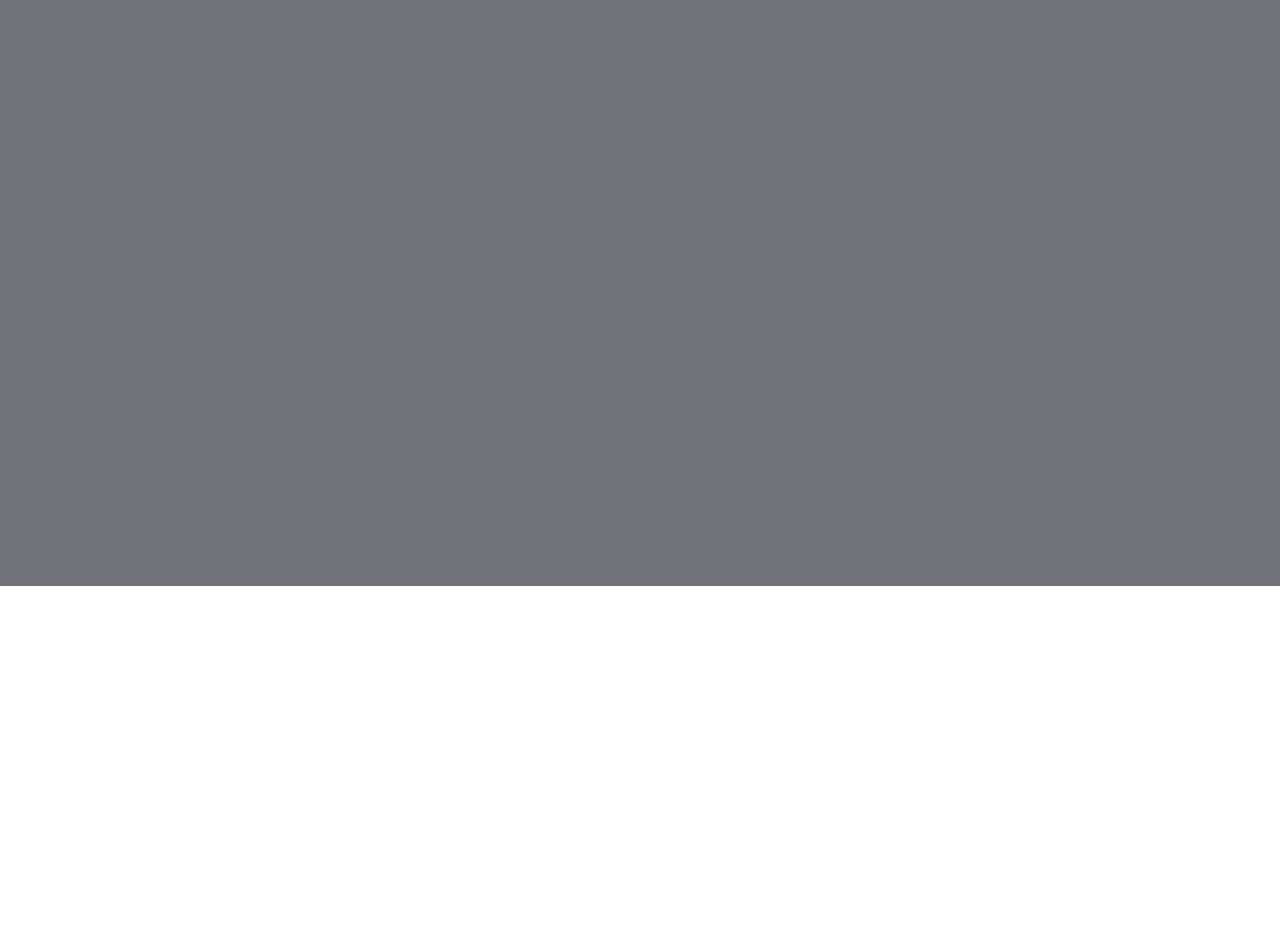
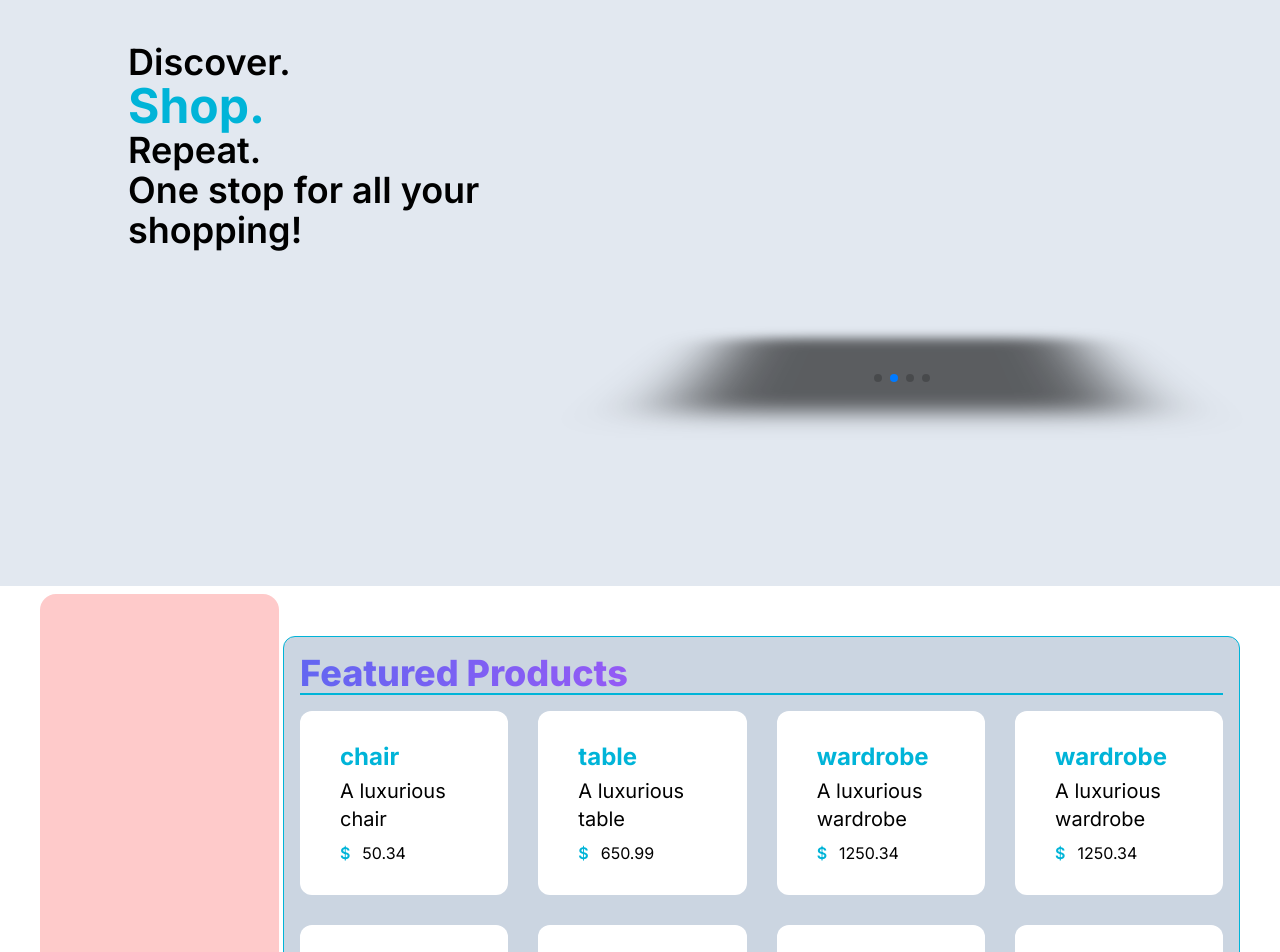
Before and after one commit to hsbrRahman/sellcart, a Next.js app: page / in a window 1280 px wide. Shown: the part 320-1272 px from the top of the page. Before the commit the page ends 906 px from the top, so only its background shows below. Built offline with nearby package versions, Linux system fonts and the light colour scheme.

Commit message:
working on dashboard

```diff
--- /dev/null
+++ b/app/dashboard/[id]/page.jsx
@@ -0,0 +1,33 @@
+import UploadProduct from "@/components/UploadProduct";
+import { Button } from "@/components/ui/button";
+import { Input } from "@/components/ui/input";
+
+const page = () => {
+  return (
+    <div className="w-screen h-screen p-2">
+      <section className="container w-[90%] mx-auto h-[85%] flex flex-col lg:flex-row gap-1">
+        <div className="h-full w-[30%] rounded-xl">
+          <div className="m-auto w-[90%] h-[90%] flex flex-col justify-center items-center">
+            <div className="bg-indigo-100 w-[50%] h-[32%] rounded-full">
+              user avatar/photo
+            </div>
+            <div className="w-full">
+              <p className="text-lg">Change avatar/photo</p>
+              <Input type="file" />
+            </div>
+          </div>
+        </div>
+        <div className="h-full w-[70%] rounded-xl flex flex-col">
+          <div className="h-[10%]">
+            <UploadProduct />
+          </div>
+          <div className="w-full h-[90%] bg-yellow-500">
+            scroll-list of products
+          </div>
+        </div>
+      </section>
+    </div>
+  );
+};
+
+export default page;
--- a/app/page.js
+++ b/app/page.js
@@ -1,7 +1,30 @@
+import HomeCarousel from "@/components/HomeCarousel";
+import ProductsSection from "@/components/ProductsSection";
+
 export default function Home() {
   return (
-    <main className="bg-zinc-500 flex min-h-screen flex-col items-center justify-between p-24">
-      test
+    <main className="flex flex-col min-h-screen w-full">
+      <section className=" flex min-h-screen flex-col items-center justify-between p-24 lg:flex-row bg-slate-200">
+        <div className="container mx-auto -mt-20 ">
+          <div className="flex flex-col xl:flex-row items-center justify-between gap-8 lg:gap-0">
+            <div className="text-center xl:text-left order-2 xl:order-none xl:inline flex flex-col items-center justify-center">
+              <div
+                className="text-4xl font-semibold w-full flex flex-col
+            items-center xl:inline"
+              >
+                <h1>Discover.</h1>
+                <h1 className="text-accent text-5xl font-bold"> Shop.</h1>
+                <h1 className="">Repeat.</h1>
+                <h1 className="">One stop for all your shopping!</h1>
+              </div>
+            </div>
+            <div>
+              <HomeCarousel />
+            </div>
+          </div>
+        </div>
+      </section>
+      <ProductsSection />
     </main>
   );
 }
--- /dev/null
+++ b/components/HomeCarousel.jsx
@@ -0,0 +1,47 @@
+"use client";
+
+import { Swiper, SwiperSlide } from "swiper/react";
+import { EffectCube, Pagination, Autoplay } from "swiper/modules";
+
+import "swiper/css";
+import "swiper/css/effect-cube";
+import "swiper/css/pagination";
+
+const HomeCarousel = () => {
+  return (
+    <div className="w-[500px] h-[500px] text-black relative">
+      <Swiper
+        effect={"cube"}
+        grabCursor={true}
+        cubeEffect={{
+          shadow: true,
+          slideShadows: true,
+          shadowOffset: 20,
+          shadowScale: 0.94,
+        }}
+        autoplay={{
+          delay: 1500,
+          disableOnInteraction: false,
+        }}
+        pagination={true}
+        modules={[EffectCube, Pagination, Autoplay]}
+        className="mySwiper w-full h-full"
+      >
+        <SwiperSlide className="text-center font-medium flex justify-center align-center">
+          <div className="block w-full h-full object-cover">1</div>
+        </SwiperSlide>
+        <SwiperSlide className="text-center font-medium flex justify-center align-center">
+          2
+        </SwiperSlide>
+        <SwiperSlide className="text-center font-medium flex justify-center align-center">
+          3
+        </SwiperSlide>
+        <SwiperSlide className="text-center font-medium flex justify-center align-center">
+          4
+        </SwiperSlide>
+      </Swiper>
+    </div>
+  );
+};
+
+export default HomeCarousel;
--- /dev/null
+++ b/components/ProductList.jsx
@@ -0,0 +1,100 @@
+import { ScrollArea } from "./ui/scroll-area";
+
+const products = [
+  {
+    id: 1,
+    name: "chair",
+    price: "50.34",
+    uid: "",
+    desccription: "A luxurious chair",
+  },
+  {
+    id: 2,
+    name: "table",
+    price: "650.99",
+    uid: "",
+    desccription: "A luxurious table",
+  },
+  {
+    id: 3,
+    name: "wardrobe",
+    price: "1250.34",
+    uid: "",
+    desccription: "A luxurious wardrobe",
+  },
+  {
+    id: 4,
+    name: "wardrobe",
+    price: "1250.34",
+    uid: "",
+    desccription: "A luxurious wardrobe",
+  },
+  {
+    id: 5,
+    name: "wardrobe",
+    price: "1250.34",
+    uid: "",
+    desccription: "A luxurious wardrobe",
+  },
+  {
+    id: 6,
+    name: "wardrobe",
+    price: "1250.34",
+    uid: "",
+    desccription: "A luxurious wardrobe",
+  },
+  {
+    id: 7,
+    name: "wardrobe",
+    price: "1250.34",
+    uid: "",
+    desccription: "A luxurious wardrobe",
+  },
+  {
+    id: 8,
+    name: "wardrobe",
+    price: "1250.34",
+    uid: "",
+    desccription: "A luxurious wardrobe",
+  },
+  {
+    id: 9,
+    name: "wardrobe",
+    price: "1250.34",
+    uid: "",
+    desccription: "A luxurious wardrobe",
+  },
+];
+const ProductList = () => {
+  return (
+    <ScrollArea className="h-[500px] border border-accent p-4 bg-slate-300 rounded-xl">
+      <p className="font-extrabold text-4xl border-b-2 border-accent bg-clip-text text-transparent bg-gradient-to-r from-indigo-500 via-purple-500 to-pink-500">
+        Featured Products
+      </p>
+
+      <ul className="pt-4 grid grid-cols-1 lg:grid-cols-4 gap-[30px]">
+        {products.map((product, index) => {
+          return (
+            <li
+              key={index}
+              className="bg-white h-[184px] py-6 px-10 rounded-xl flex flex-col justify-center items-center lg:items-start gap-1"
+            >
+              <span className="text-accent text-2xl font-bold">
+                {product.name}
+              </span>
+              <h3 className="text-xl max-w-[260px] min-h-[60px] text-center lg:text-left ">
+                {product.desccription}
+              </h3>
+              <div className="flex items-center gap-3">
+                <span className="font-semibold text-accent">$</span>
+                <p className="text-black">{product.price}</p>
+              </div>
+            </li>
+          );
+        })}
+      </ul>
+    </ScrollArea>
+  );
+};
+
+export default ProductList;
--- /dev/null
+++ b/components/ProductsSection.jsx
@@ -0,0 +1,16 @@
+import ProductList from "./ProductList";
+
+const ProductsSection = () => {
+  return (
+    <div className="w-full h-[600px] p-2 flex flex-col lg:flex-col">
+      <div className="w-[95%] h-full mx-auto rounded-xl flex gap-1">
+        <section className="w-[20%] bg-red-200 h-full rounded-2xl"></section>
+        <section className="w-[80%]  h-full flex items-center rounded-2xl">
+          <ProductList />
+        </section>
+      </div>
+    </div>
+  );
+};
+
+export default ProductsSection;
--- /dev/null
+++ b/components/UploadProduct.jsx
@@ -0,0 +1,29 @@
+"use client";
+import { Button } from "./ui/button";
+import { collection, addDoc } from "firebase/firestore";
+import { db } from "@/firebase/firebase.config";
+
+const UploadProduct = () => {
+  const AddDoc = async () => {
+    try {
+      const docRef = await addDoc(collection(db, "users"), {
+        first: "Ada",
+        last: "Lovelace",
+        born: 1815,
+      });
+      console.log("Document written with ID: ", docRef.id);
+    } catch (e) {
+      console.error("Error adding document: ", e);
+    }
+  };
+
+  return (
+    <div>
+      <Button className="w-[240px] bg-pink-50 text-accent rounded-xl font-semibold text-xl hover:bg-slate-300">
+        Upload a product
+      </Button>
+    </div>
+  );
+};
+
+export default UploadProduct;
--- /dev/null
+++ b/components/ui/scroll-area.jsx
@@ -0,0 +1,46 @@
+"use client";
+
+import * as React from "react";
+import * as ScrollAreaPrimitive from "@radix-ui/react-scroll-area";
+
+import { cn } from "@/lib/utils";
+
+const ScrollArea = React.forwardRef(
+  ({ className, children, ...props }, ref) => (
+    <ScrollAreaPrimitive.Root
+      ref={ref}
+      className={cn("relative overflow-hidden", className)}
+      {...props}
+    >
+      <ScrollAreaPrimitive.Viewport className="h-full w-full rounded-[inherit]">
+        {children}
+      </ScrollAreaPrimitive.Viewport>
+      <ScrollBar />
+      <ScrollAreaPrimitive.Corner />
+    </ScrollAreaPrimitive.Root>
+  )
+);
+ScrollArea.displayName = ScrollAreaPrimitive.Root.displayName;
+
+const ScrollBar = React.forwardRef(
+  ({ className, orientation = "vertical", ...props }, ref) => (
+    <ScrollAreaPrimitive.ScrollAreaScrollbar
+      ref={ref}
+      orientation={orientation}
+      className={cn(
+        "flex touch-none select-none transition-colors",
+        orientation === "vertical" &&
+          "h-full w-2.5 border-l border-l-transparent p-[1px]",
+        orientation === "horizontal" &&
+          "h-2.5 flex-col border-t border-t-transparent p-[1px]",
+        className
+      )}
+      {...props}
+    >
+      <ScrollAreaPrimitive.ScrollAreaThumb className="relative flex-1 rounded-full bg-accent dark:bg-slate-800" />
+    </ScrollAreaPrimitive.ScrollAreaScrollbar>
+  )
+);
+ScrollBar.displayName = ScrollAreaPrimitive.ScrollAreaScrollbar.displayName;
+
+export { ScrollArea, ScrollBar };
--- a/package.json
+++ b/package.json
@@ -10,6 +10,7 @@
   },
   "dependencies": {
     "@radix-ui/react-dialog": "^1.1.1",
+    "@radix-ui/react-scroll-area": "^1.1.0",
     "@radix-ui/react-slot": "^1.1.0",
     "class-variance-authority": "^0.7.0",
     "clsx": "^2.1.1",
```
Also changed, not shown: firebase/firebase.config.js (added, +14 -0 lines), 1 other file (tests, documents, lock files or other folders).
